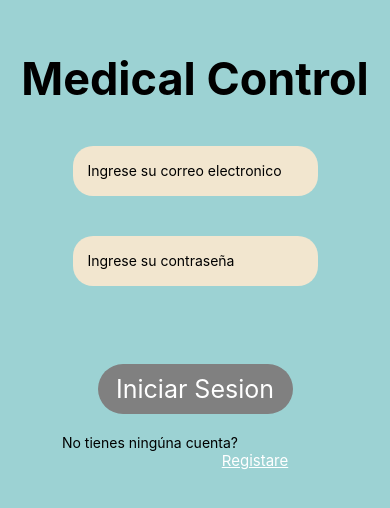
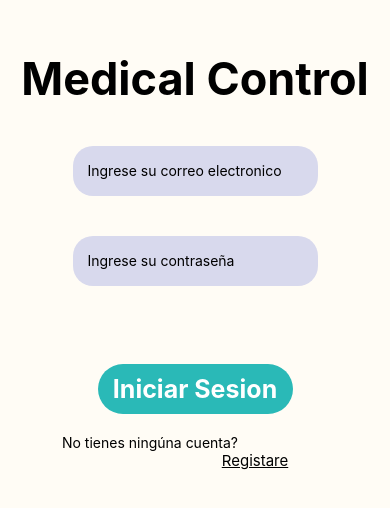
Before and after one commit to MedicalControl/MedicalControlMobile, a React Native app: screen /HomeStack in a window 390 px wide. Shown: the part 162-670 px from the top of the page. Built offline with nearby package versions, Linux system fonts and the light colour scheme.

Commit message:
probando cosas

```diff
--- a/src/Navigation/Navigation.Stack.js
+++ b/src/Navigation/Navigation.Stack.js
@@ -3,7 +3,6 @@ import { createNativeStackNavigator } from "@react-navigation/native-stack";
 import React from "react";
 //Screens
 import {AccountScreen, CreateAccount, HomeStack, SettingScreens} from './screen'
-
 const HomeStackNa = createNativeStackNavigator();
 export function MyStack() {
     return (
--- a/src/components/ButtonAc.js
+++ b/src/components/ButtonAc.js
@@ -1,6 +1,7 @@
 import React from "react";
 import { View, Text, StyleSheet, TouchableOpacity } from "react-native";
 import { useNavigation } from "@react-navigation/native";
+
 
 export function Button_find() {
     const Navigation = useNavigation();
@@ -9,6 +10,7 @@ export function Button_find() {
         <TouchableOpacity
             onPress={() => Navigation.navigate("Account")}
             style={styles.Button}
+
         >
             <Text style={styles.Text} >Acceder </Text>
         </TouchableOpacity>
@@ -16,7 +18,7 @@ export function Button_find() {
 }
 const styles = StyleSheet.create({
     Button: {
-        backgroundColor: "gray",
+        backgroundColor: "#2AB9B7",
         padding: 10,
         marginTop: "20%",
         width: "50%",
--- a/src/components/ButtonCreatC.js
+++ b/src/components/ButtonCreatC.js
@@ -15,7 +15,7 @@ export function Button_CreateC() {
 const styles = StyleSheet.create({
     Sing_Up: {
         fontSize: 15,
-        color: "white",
+        color: "black",
         left:60,
         textDecorationLine: 'underline'
     }
--- a/src/components/Inputs.js
+++ b/src/components/Inputs.js
@@ -1,6 +1,5 @@
 import { TextInput, View, StyleSheet, Text } from "react-native";
 import { Controller } from 'react-hook-form';
-
 
 export default function Input({ control, setValue, name, placeholder = '', rules = {} }) {
   return (
@@ -18,13 +17,8 @@ export default function Input({ control, setValue, name, placeholder = '', rules
               value={value}
               style={styles.Input}
               placeholder={placeholder}
-
-
             />
             {error && <Text style={{ color: 'red' }}>Este campo es obligatorio</Text>}
-
-
-
           </View>
         )}
         name={name}
@@ -36,7 +30,7 @@ export default function Input({ control, setValue, name, placeholder = '', rules
 
 const styles = StyleSheet.create({
   Input: {
-    backgroundColor: "#F2E6CF",
+    backgroundColor: "#D8D9ED",
     borderRadius: 20,
     width: "100%",
     padding: 12,
--- a/src/screens/CreateAccount.js
+++ b/src/screens/CreateAccount.js
@@ -1,16 +1,19 @@
 import { View, Text } from "react-native";
-
+import { StyleSheet } from "react-native";
 export const CreateAccount = () => {
     return (
-        <View>
-            <Text
-                style={{
-                    fontSize: 30,
-                    textAlign: 'center',
-                    marginTop: "20%"
-                }}
-            >Crear cuenta</Text>
+        <View style={style.container}>
+
 
         </View>
     )
 }
+
+const style = StyleSheet.create({
+
+
+    container: {
+        flex: 1,
+        backgroundColor: '#2AB9B7'
+    }
+})
--- a/src/screens/HomeStack.js
+++ b/src/screens/HomeStack.js
@@ -8,7 +8,7 @@ import { useNavigation } from "@react-navigation/native";
 import Input from "../components/Inputs";
 //Haz que los botones que son links sea uno solo pasa propiedades para que puedas trabajar con un mismo componente
 import { Button_CreateC } from "../components/ButtonCreatC";
-import { TextInput } from "react-native-web";
+
 export const HomeStack = () => {
     const { control, handleSubmit, setValue } = useForm();
 
@@ -49,7 +49,7 @@ export const HomeStack = () => {
             </View>
             <TouchableOpacity onPress={handleSubmit(Onsubmit)}
                 style={styles.Button} >
-                <Text style={{ fontSize: 25, textAlign: 'center', color: '#fff' }} >Iniciar Sesion</Text>
+                <Text style={{ fontSize: 25, textAlign: 'center', color: '#fff', fontWeight : 'bold' }} >Iniciar Sesion</Text>
             </TouchableOpacity>
             <Text
                 style={styles.textCuenta}
@@ -62,7 +62,7 @@ export const HomeStack = () => {
 const styles = StyleSheet.create({
     Container: {
         flex: 1,
-        backgroundColor: "#9CD2D3",
+        backgroundColor: "#FFFCF5",
         alignItems: 'center', //para centrar
         justifyContent: 'center' //para que vaya al mero centro
     },
@@ -76,7 +76,7 @@ const styles = StyleSheet.create({
         right: 45,
     },
     Button: {
-        backgroundColor: "gray",
+        backgroundColor: "#2AB9B7",
         padding: 10,
         marginTop: "20%",
         width: "50%",
```
